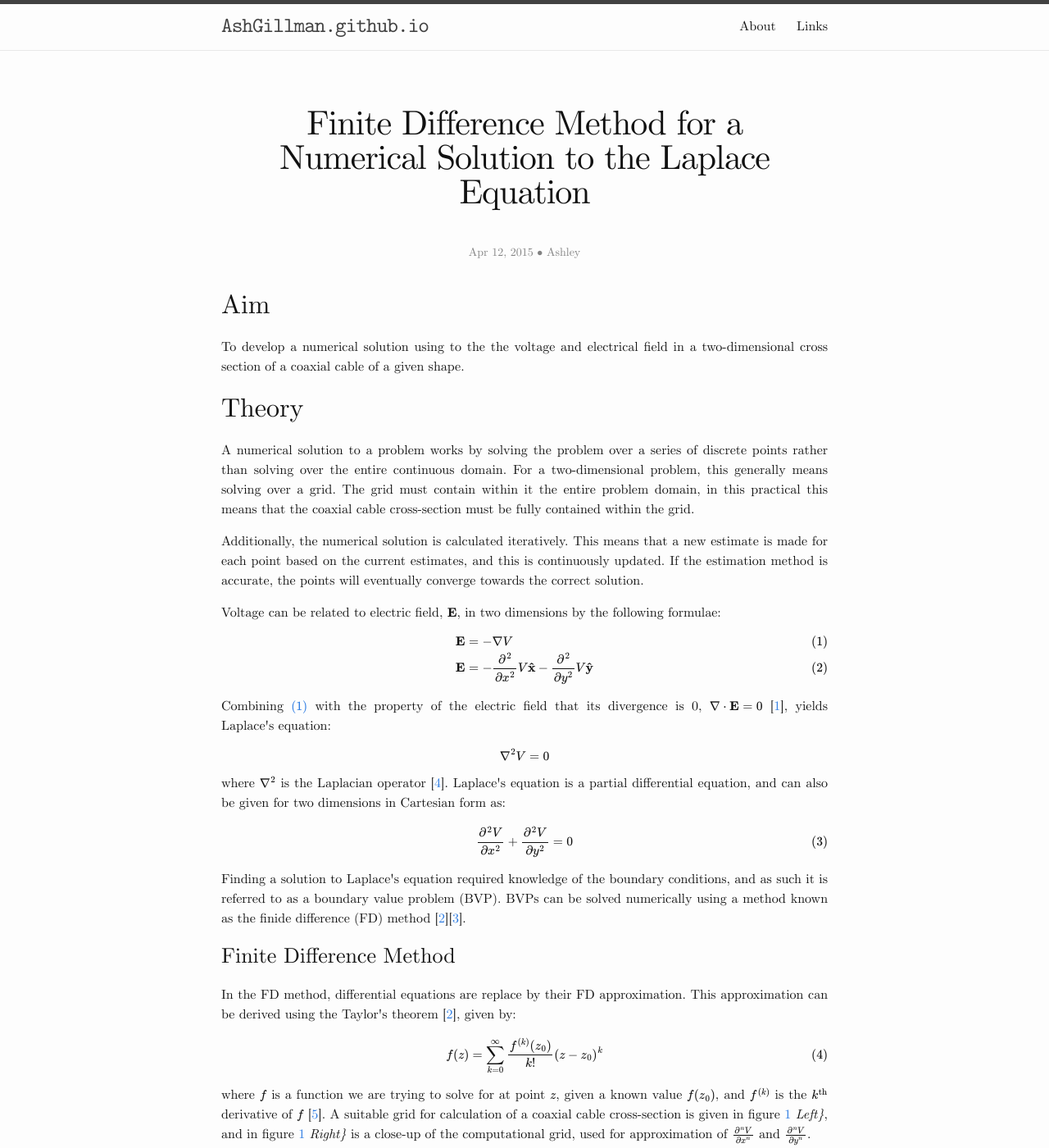
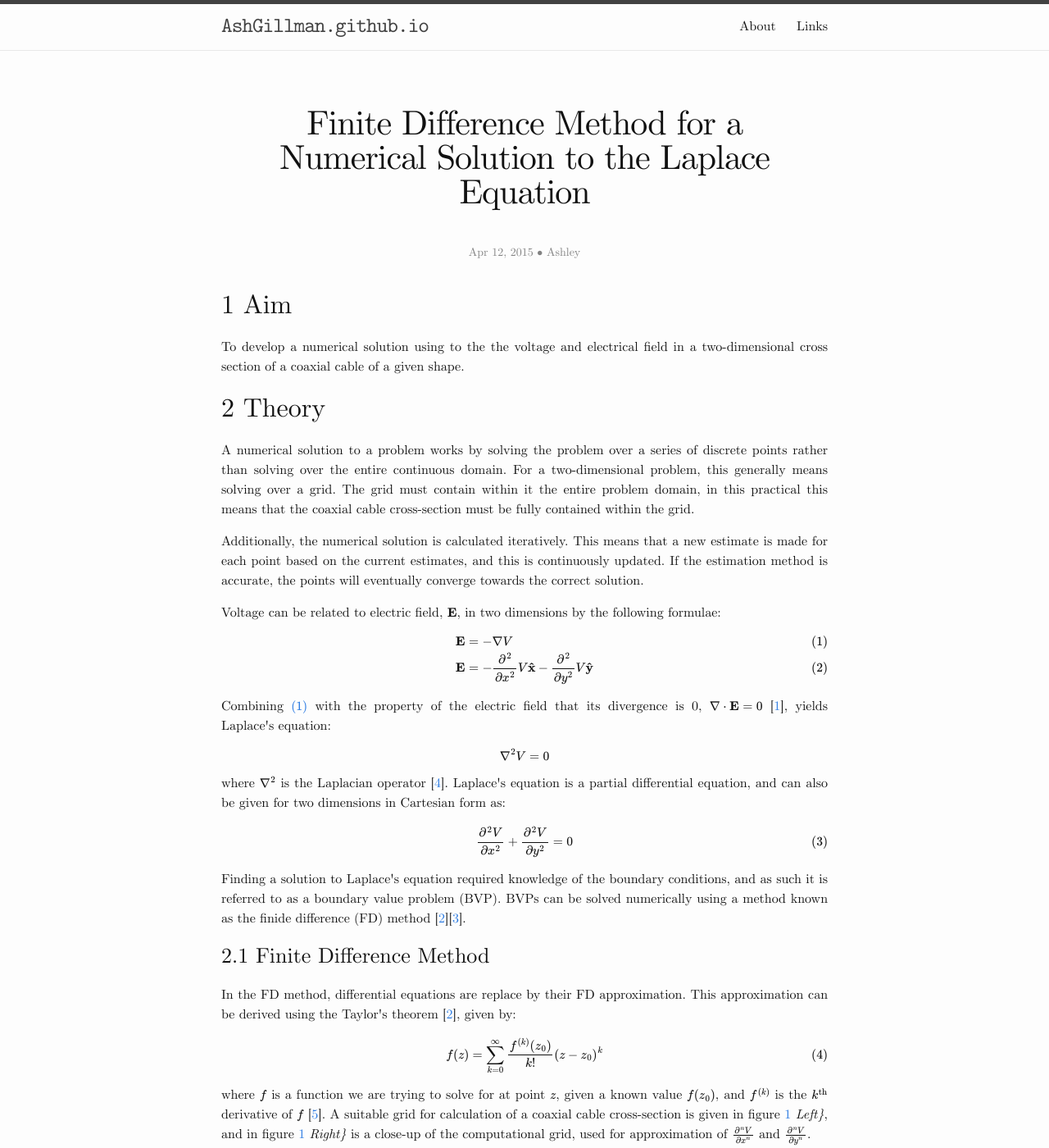
Before and after one commit to ashgillman/ashgillman.github.io, a Jekyll site: the page built from _posts/2015-04-12-Finite-Difference-Method-for-a-Numerical-Solution-to-the-Laplace-Equation.html, in a window 1280 px wide and 1400 px high. Shown: the whole window at 82% size. Built offline with Jekyll 4.4.1, drawn with Linux system fonts in a browser that asks for light colours; formulas are drawn with MathJax 3.

```diff
--- a/_posts/2015-04-12-Finite-Difference-Method-for-a-Numerical-Solution-to-the-Laplace-Equation.html
+++ b/_posts/2015-04-12-Finite-Difference-Method-for-a-Numerical-Solution-to-the-Laplace-Equation.html
@@ -8,7 +8,7 @@ tags: Physics, Uni Prac
 ---
 
 <div id="outline-container-sec-1" class="outline-2">
-<h2 id="sec-1">Aim</h2>
+<h2 id="sec-1"><span class="section-number-2">1</span> Aim</h2>
 <div class="outline-text-2" id="text-1">
 <p>
 To develop a numerical solution using to the the voltage and
@@ -19,7 +19,7 @@ of a given shape.
 </div>
 
 <div id="outline-container-sec-2" class="outline-2">
-<h2 id="sec-2">Theory</h2>
+<h2 id="sec-2"><span class="section-number-2">2</span> Theory</h2>
 <div class="outline-text-2" id="text-2">
 <p>
 A numerical solution to a problem works by solving the problem over a
@@ -77,7 +77,7 @@ the finide difference (FD) method [<a href="#hoffman2001numerical">2</a>][<a hre
 </div>
 
 <div id="outline-container-sec-2-1" class="outline-3">
-<h3 id="sec-2-1">Finite Difference Method</h3>
+<h3 id="sec-2-1"><span class="section-number-3">2.1</span> Finite Difference Method</h3>
 <div class="outline-text-3" id="text-2-1">
 <p>
 In the FD method, differential equations are replace by their FD
@@ -167,7 +167,7 @@ The error associated with
 </div>
 
 <div id="outline-container-sec-2-2" class="outline-3">
-<h3 id="sec-2-2">Solving Laplace's Equation for Voltage and Electric Field</h3>
+<h3 id="sec-2-2"><span class="section-number-3">2.2</span> Solving Laplace's Equation for Voltage and Electric Field</h3>
 <div class="outline-text-3" id="text-2-2">
 <p>
 Substituting \eqref{eq:2ndO_FD_x} and \eqref{eq:2ndO_FD_y} into
@@ -207,7 +207,7 @@ the voltage. Substituting \eqref{eq:1stO_FD_x} and \eqref{eq:1stO_FD_y} into
 </div>
 
 <div id="outline-container-sec-3" class="outline-2">
-<h2 id="sec-3">Methodology</h2>
+<h2 id="sec-3"><span class="section-number-2">3</span> Methodology</h2>
 <div class="outline-text-2" id="text-3">
 <ol class="org-ol">
 <li>Using equations \eqref{eq:laplace_FD} and \eqref{eq:E_V_FD}, the
@@ -349,7 +349,7 @@ and \(d_y\) values to be investigated, and their associated error.
 </div>
 
 <div id="outline-container-sec-4" class="outline-2">
-<h2 id="sec-4">Results</h2>
+<h2 id="sec-4"><span class="section-number-2">4</span> Results</h2>
 <div class="outline-text-2" id="text-4">
 <p>
 Results to the four experiments outlined in <a href="#tbl:test_params">1</a> are
@@ -436,7 +436,7 @@ given in tables <a href="#fig:res_1">2</a>, <a href="#fig:res_2">3</a>, <a href=
 </div>
 
 <div id="outline-container-sec-5" class="outline-2">
-<h2 id="sec-5">Discussion</h2>
+<h2 id="sec-5"><span class="section-number-2">5</span> Discussion</h2>
 <div class="outline-text-2" id="text-5">
 <p>
 The simulations appeared to be accurate and results were logical and
@@ -497,7 +497,7 @@ the square of \(d_x\).
 </div>
 
 <div id="outline-container-sec-6" class="outline-2">
-<h2 id="sec-6">Conclusion</h2>
+<h2 id="sec-6"><span class="section-number-2">6</span> Conclusion</h2>
 <div class="outline-text-2" id="text-6">
 <p>
 A numerical solution to the voltage and electrical field in a
@@ -515,7 +515,7 @@ given the difference was the same.
 </div>
 
 <div id="outline-container-sec-7" class="outline-2">
-<h2 id="sec-7">Appendix: MATLAB Code</h2>
+<h2 id="sec-7"><span class="section-number-2">7</span> Appendix: MATLAB Code</h2>
 <div class="outline-text-2" id="text-7">
 <p>
 {% gist 58c6273628d4e73301af %}
--- a/_posts/2015-04-12-Finite-Difference-Method-for-a-Numerical-Solution-to-the-Laplace-Equation.org
+++ b/_posts/2015-04-12-Finite-Difference-Method-for-a-Numerical-Solution-to-the-Laplace-Equation.org
@@ -1,11 +1,11 @@
 # -*- org-list-allow-alphabetical: t; org-export-babel-evaluate: nil -*-
-#+OPTIONS: toc:nil num:nil ^:{}
+#+OPTIONS: toc:nil ^:{}
 #+BEGIN_HTML
 ---
 title: >
   Finite Difference Method for a Numerical Solution to the Laplace
   Equation
-author: Ashley
+author: Ashley Gillman
 layout: post
 tags: Physics, Uni Prac
 ---
--- a/_posts/2015-09-06-Developing-with-STIR-using-Docker.html
+++ b/_posts/2015-09-06-Developing-with-STIR-using-Docker.html
@@ -1,6 +1,6 @@
 ---
 title: Developing with STIR using Docker
-author: Ashley
+author: Ashley Gillman
 layout: post
 tags: STIR, docker
 ---
--- a/_posts/2015-09-06-Developing-with-STIR-using-Docker.org
+++ b/_posts/2015-09-06-Developing-with-STIR-using-Docker.org
@@ -2,7 +2,7 @@
 #+BEGIN_HTML
 ---
 title: Developing with STIR using Docker
-author: Ashley
+author: Ashley Gillman
 layout: post
 tags: STIR, docker
 ---
```
